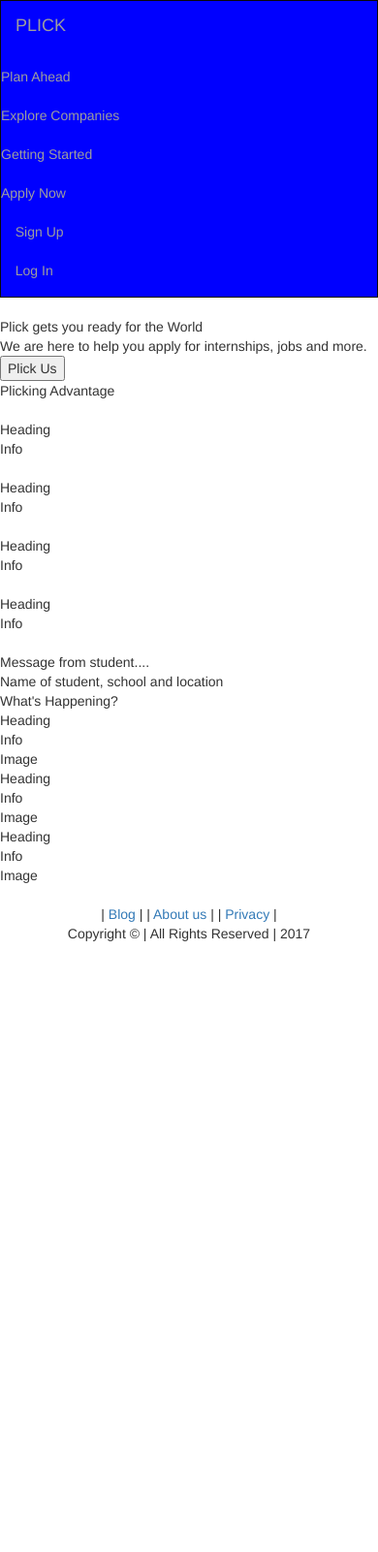
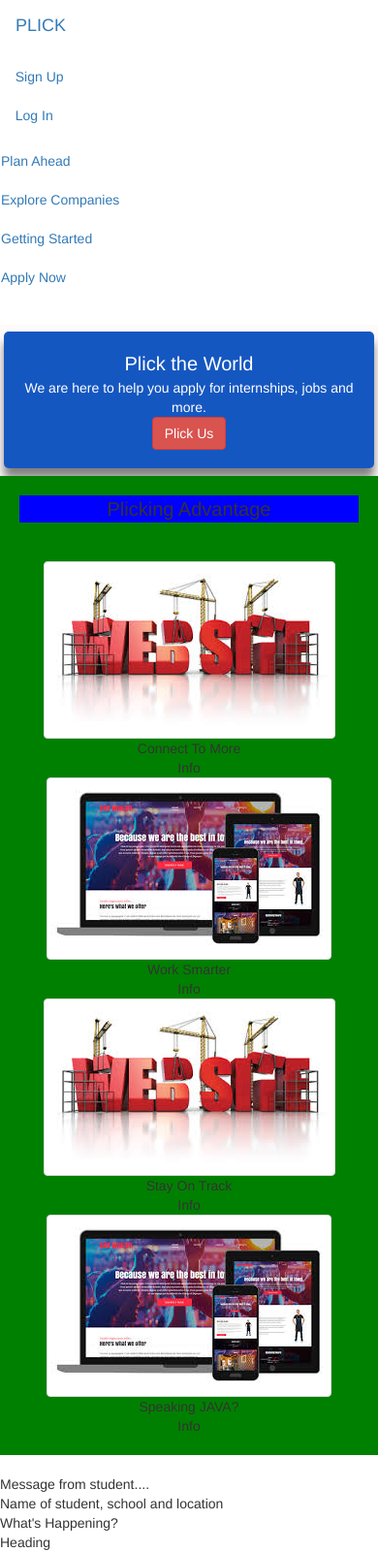
Before and after one commit to samappkub/Plick, a PHP site: page / in a window 390 px wide. Shown: the top 1601 px of the page at 97% size. Before the commit the page ends 971 px from the top, so only its background shows below. Run offline with PHP 8.4, Linux system fonts and the light colour scheme; some web fonts are replaced.

Commit message:
almost done with index page

```diff
--- a/index.html
+++ b/index.html
@@ -18,17 +18,19 @@
 	<!--float nav and first div on a div with a static bckgrnd image-->
 	<!--Page Navigation Header-->
 
-	<nav class="navbar navbar-inverse head">
+	<nav class="navbar head" style="height: 20%;">
 		<div class="navbar-header">
 			<a href="#" class="navbar-brand">PLICK</a>
 		</div>
-		<ul class="nav navbar-nav">
+		<ul class="nav navbar-nav navbar-right">
+			<li><a href="#" data-toggle="modal" data-target="#signModal"><span><i class="fa fa-certificate" aria-hidden="true"></i></span>  Sign Up</a></li>
+			<li><a href="#" data-toggle="modal" data-target="#loginModal"><span><i class="fa fa-user" aria-hidden="true"></i></span> Log In</a></li>
+		</ul>
+		<ul class="nav navbar-nav navbar-right">
 			<li><a href="#">Plan Ahead</a></li>
 			<li><a href="#">Explore Companies</a></li>
 			<li><a href="#">Getting Started</a></li>
 			<li><a href="#">Apply Now</a></li>
-			<li><a href="#" data-toggle="modal" data-target="#signModal"><span><i class="fa fa-user" aria-hidden="true"></i></span> Sign Up</a></li>
-			<li><a href="#" data-toggle="modal" data-target="#loginModal"><span><i class="fa fa-user" aria-hidden="true"></i></span> Log In</a></li>
 		</ul>
 		<!--Login Modal-->
 		<div id="loginModal" class="modal fade" role="dialog">
@@ -82,60 +84,58 @@
      					</form>
       			</div>
       				<div class="modal-footer">
-       					<span style="font-size: 15px;"><i>Thanks for joining the Plick community</i></span>
+       					<span style="font-size: 15px;"><i>Join the Plick community</i></span>
       				</div>
     			</div>
     		</div>
     	</div>
-
-
-
 	</nav>
 
 	<!--Info box in the middle of the screen-->
-	<div>
-		<div>
-			Plick gets you ready for the World
+	<div style="background-color: snow; color: white; padding: 1%;" class="col-md-12">
+		<div style="margin-top: 1%; margin-bottom: 1%; text-align: center; box-shadow: 0 10px 10px grey; background-color: #1557c1; border: 5px; border-radius: 5px; padding: 5%;" class="col-md-4 col-md-offset-4">
+			<div style="font-size: 20px; ">
+				Plick the World
 			</div>
 			<div>
 				We are here to help you apply for internships,
 				jobs and more.
 			</div>
-		<button>Plick Us</button>
+			<button class="btn btn-danger">Plick Us</button>
+		</div>
 	</div>
 
+
 	<!--General info section of us-->
-	<div>
-		<!--images of companies students can choose from-->
-		<div></div>
+	<section class="col-md-12" style="background-color: green; text-align: center; padding: 20px;">
 		<!--Short statements on our advantages-->
-		<div>
+		<div style="text-align: center; font-size: 20px; background-color: blue; margin-bottom: 40px;" class="col-md-12">
 			Plicking Advantage
 		</div>
 		<!--Layout of for each div-->
 		<!--Rounded Image ==> Heading ==> Detail-->
 		<!--do about four of these-->
-		<div>
-			<img src="">
-			<div>Heading</div>
+		<div class="col-md-3">
+			<img src="image/img3.jpg" class="img-thumbnail">
+			<div>Connect To More</div>
 			<div>Info</div>
 		</div>
-		<div>
-			<img src="">
-			<div>Heading</div>
+		<div class="col-md-3">
+			<img src="image/img2.jpg" style="width=100%" class="img-thumbnail">
+			<div>Work Smarter</div>
 			<div>Info</div>
 		</div>
-		<div>
-			<img src="">
-			<div>Heading</div>
+		<div class="col-md-3">
+			<img src="image/img3.jpg" class="img-thumbnail">
+			<div>Stay On Track</div>
 			<div>Info</div>
 		</div>
-		<div>
-			<img src="">
-			<div>Heading</div>
+		<div class="col-md-3">
+			<img src="image/img2.jpg" class="img-thumbnail">
+			<div>Speaking JAVA?</div>
 			<div>Info</div>
 		</div>
-	</div>
+	</section>
 
 	<!--Single Statement of a student about apply to internships-->
 	<section>
--- a/styles.css
+++ b/styles.css
@@ -3,8 +3,7 @@
 }
 
 .head {
-  background-color: blue;
-  color: white;
+  height:10%;
 }
 .nav-link {
   color: white;
```
Also changed, not shown: image/img1.png (added), image/img2.jpg (added), image/img3.jpg (added). Lines whose indentation alone changed are shown as unchanged.
